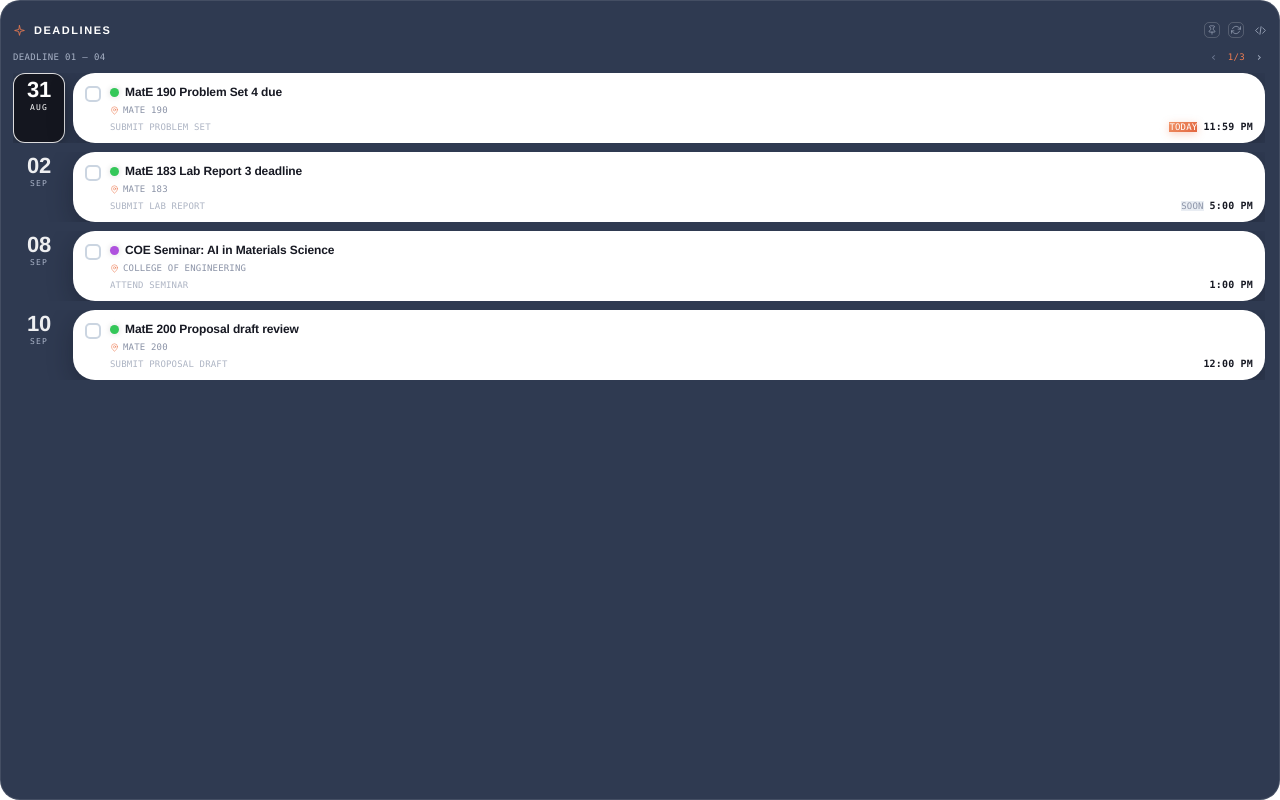
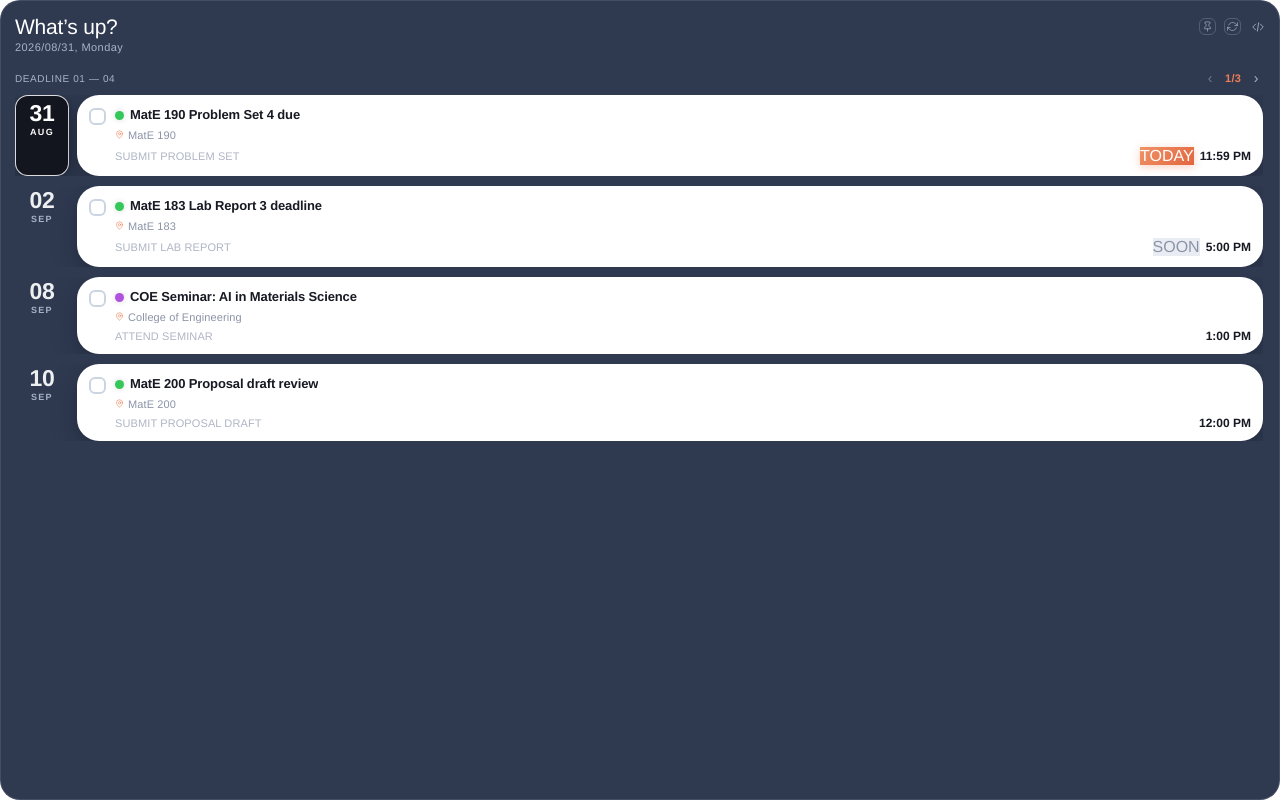
Before and after one commit to Aljeu/deadline-widget, a React (Vite) app in the folder frontend/: page / in a window 1280 px wide. Built offline with nearby package versions, Linux system fonts and the light colour scheme; no server answers.

Commit message:
Header rework: drop star icon, large light 'What's up?' greeting, auto-updating date line (YYYY/MM/DD, Day) synced to clock; switch type system to soft-rounded SF Rounded (ui-rounded) per reference

```diff
--- a/frontend/src/components/Header.jsx
+++ b/frontend/src/components/Header.jsx
@@ -1,14 +1,48 @@
-// Header.jsx — drag region, star motif, DEADLINES title, pin toggle, sync toggle, code motif.
-import React from 'react';
-import { StarIcon, CodeIcon, SyncIcon, PinIcon } from './icons.jsx';
+// Header.jsx — greeting header: large light "What's up?", today's date (auto-
+// updates at midnight), pin toggle, sync toggle, code motif. Full row is the
+// drag region; buttons are no-drag.
+import React, { useEffect, useState } from 'react';
+import { CodeIcon, SyncIcon, PinIcon } from './icons.jsx';
+
+const WEEKDAYS = ['Sunday', 'Monday', 'Tuesday', 'Wednesday', 'Thursday', 'Friday', 'Saturday'];
+
+/** 'YYYY/MM/DD, Day' — e.g. '2026/09/01, Tuesday'. */
+function todayLabel(d = new Date()) {
+  const y = d.getFullYear();
+  const m = String(d.getMonth() + 1).padStart(2, '0');
+  const day = String(d.getDate()).padStart(2, '0');
+  return `${y}/${m}/${day}, ${WEEKDAYS[d.getDay()]}`;
+}
+
+/** Re-renders at every local midnight so the date rolls over with the clock. */
+function useTodayLabel() {
+  const [label, setLabel] = useState(() => todayLabel());
+  useEffect(() => {
+    let timer;
+    const schedule = () => {
+      const now = new Date();
+      const nextMidnight = new Date(now.getFullYear(), now.getMonth(), now.getDate() + 1);
+      timer = setTimeout(() => {
+        setLabel(todayLabel());
+        schedule(); // re-arm for the following midnight
+      }, nextMidnight - now + 2000);
+    };
+    schedule();
+    return () => clearTimeout(timer);
+  }, []);
+  return label;
+}
 
 export default function Header({ syncing, onSync, isPinned, onTogglePin }) {
+  const today = useTodayLabel();
+
   return (
     <div className="header header-drag">
-      <span className="header-star">
-        <StarIcon size={13} />
-      </span>
-      <span className="title">Deadlines</span>
+      <div className="header-left">
+        <div className="title">What&rsquo;s up?</div>
+        <div className="today">{today}</div>
+      </div>
+      <div className="header-tools">
         <button
           type="button"
           className={`pin-toggle${isPinned ? ' pinned' : ''}`}
@@ -19,7 +53,7 @@ export default function Header({ syncing, onSync, isPinned, onTogglePin }) {
           onClick={onTogglePin}
         >
           <span className={`pin-glyph${isPinned ? ' rotated' : ''}`}>
-          <PinIcon size={10} />
+            <PinIcon size={11} />
           </span>
         </button>
         <button
@@ -35,13 +69,14 @@ export default function Header({ syncing, onSync, isPinned, onTogglePin }) {
             <span className="sync-spinner" />
           ) : (
             <span className="sync-glyph">
-            <SyncIcon size={10} />
+              <SyncIcon size={11} />
             </span>
           )}
         </button>
         <span className="header-code">
-        <CodeIcon size={13} />
+          <CodeIcon size={14} />
         </span>
+      </div>
     </div>
   );
 }
--- a/frontend/src/styles.css
+++ b/frontend/src/styles.css
@@ -1,32 +1,34 @@
-/* styles.css — Deadline Widget: senior-UI transfer of the reference schedule app.
-   Slate-navy canvas #2F3A51, pure-white rounded cards, terracotta-orange accent,
-   left date-block rail (featured date filled), colored category dots. */
+/* styles.css — Deadline Widget: reference-app font transfer.
+   Soft rounded geometric sans (SF Rounded via ui-rounded) throughout, light
+   weight for the greeting, airy hierarchy. Slate-navy canvas #2F3A51, pure-white
+   rounded cards, left date-block rail (featured filled), terracotta accent. */
 
 :root {
-  --bg: #2F3A51;            /* slate-navy canvas (sampled) */
-  --surface: #FFFFFF;       /* floating cards */
-  --surface-2: #F4F7FB;     /* card hover */
+  --bg: #2F3A51;
+  --surface: #FFFFFF;
+  --surface-2: #F4F7FB;
   --border: rgba(255, 255, 255, 0.10);
   --border-strong: rgba(255, 255, 255, 0.18);
-  --text: #FFFFFF;          /* on-canvas primary */
-  --muted: #A8B2C6;         /* on-canvas secondary */
-  --faint: #6E7A93;         /* on-canvas hints */
+  --text: #FFFFFF;
+  --muted: #A8B2C6;
+  --faint: #6E7A93;
 
-  --ink: #171923;           /* on-card primary */
-  --slate: #8B93A7;         /* on-card secondary */
-  --slate-soft: #AEB5C4;    /* on-card faint */
+  --ink: #171923;
+  --slate: #8B93A7;
+  --slate-soft: #AEB5C4;
 
-  --accent: #ED7C52;        /* terracotta (primary accent) */
+  --accent: #ED7C52;
   --accent-grad: linear-gradient(135deg, #F09266, #E2663F);
   --accent-soft: rgba(237, 124, 82, 0.16);
   --danger: #E5484D;
 
-  --dot-course: #34C759;    /* green (COURSE) */
-  --dot-announce: #AF52DE;  /* purple (ANNOUNCEMENT) */
-  --featured-bg: #14161F;   /* featured date block (near-black) */
+  --dot-course: #34C759;
+  --dot-announce: #AF52DE;
+  --featured-bg: #14161F;
 
-  --sans: "Avenir Next", "Helvetica Neue", -apple-system, BlinkMacSystemFont, sans-serif;
-  --mono: "SF Mono", "JetBrains Mono", Menlo, Consolas, monospace;
+  /* Soft rounded geometric sans — matches the reference app. ui-rounded maps to
+     SF Pro Rounded on macOS; fall back through similar rounded/geometric faces. */
+  --sans: ui-rounded, "SF Pro Rounded", "Avenir Next", "Helvetica Neue", -apple-system, sans-serif;
 
   --radius: 20px;
   --card-radius: 22px;
@@ -50,6 +52,7 @@ body {
 
 body {
   font-family: var(--sans);
+  font-weight: 400;
   color: var(--text);
   -webkit-font-smoothing: antialiased;
   text-rendering: optimizeLegibility;
@@ -70,33 +73,52 @@ body {
   border: 1px solid rgba(255, 255, 255, 0.10);
   display: flex;
   flex-direction: column;
-  padding: 12px 12px 10px;
+  padding: 14px 14px 10px;
 }
 
 /* ------------------------------------------------ header / drag region */
 
 .header {
   display: flex;
-  align-items: center;
-  gap: 8px;
-  height: 34px;
-  flex: 0 0 34px;
+  align-items: flex-start;
+  gap: 10px;
+  flex: 0 0 auto;
+  min-height: 52px;
   -webkit-app-region: drag;
+  padding-bottom: 8px;
+}
+
+.header-left {
+  flex: 1;
+  min-width: 0;
+  display: flex;
+  flex-direction: column;
+  gap: 3px;
 }
 
 .header .title {
-  font-weight: 700;
-  font-size: 11px;
-  letter-spacing: 0.14em;
-  text-transform: uppercase;
+  font-weight: 300;
+  font-size: 21px;
+  line-height: 1.1;
+  letter-spacing: -0.01em;
   color: var(--text);
-  flex: 1;
   white-space: nowrap;
 }
 
-.header .header-star {
-  color: var(--accent);
+.header .today {
+  font-weight: 500;
+  font-size: 11px;
+  letter-spacing: 0.04em;
+  color: var(--muted);
+  font-variant-numeric: tabular-nums;
+  white-space: nowrap;
+}
+
+.header-tools {
   display: flex;
+  align-items: center;
+  gap: 8px;
+  padding-top: 3px;
 }
 
 .header .header-code {
@@ -108,10 +130,10 @@ body {
 .pin-toggle,
 .sync-toggle {
   -webkit-app-region: no-drag;
-  width: 16px;
-  height: 16px;
+  width: 17px;
+  height: 17px;
   border: 1px solid var(--border-strong);
-  border-radius: 5px;
+  border-radius: 6px;
   background: transparent;
   display: flex;
   align-items: center;
@@ -169,21 +191,21 @@ body {
   to { transform: rotate(360deg); }
 }
 
-/* ------------------------------------------------ pagination row */
+/* ------------------------------------------------ today / pagination */
 
 .pagination-row {
   display: flex;
   align-items: center;
   justify-content: space-between;
-  height: 20px;
-  flex: 0 0 20px;
+  height: 22px;
+  flex: 0 0 22px;
   margin-bottom: 6px;
 }
 
 .pagination-row .range {
-  font-family: var(--mono);
-  font-size: 9px;
-  letter-spacing: 0.04em;
+  font-size: 10px;
+  font-weight: 500;
+  letter-spacing: 0.06em;
   text-transform: uppercase;
   color: var(--muted);
   font-variant-numeric: tabular-nums;
@@ -198,17 +220,16 @@ body {
 .page-prev,
 .page-next {
   -webkit-app-region: no-drag;
-  width: 16px;
-  height: 16px;
+  width: 18px;
+  height: 18px;
   display: flex;
   align-items: center;
   justify-content: center;
   background: transparent;
   border: 1px solid transparent;
-  border-radius: 4px;
+  border-radius: 6px;
   color: var(--muted);
-  font-family: var(--mono);
-  font-size: 12px;
+  font-size: 14px;
   line-height: 1;
   cursor: pointer;
   padding: 0;
@@ -229,9 +250,9 @@ body {
 }
 
 .pagination-row .page-indicator {
-  font-family: var(--mono);
-  font-size: 9px;
-  letter-spacing: 0.04em;
+  font-size: 11px;
+  font-weight: 600;
+  letter-spacing: 0.02em;
   color: var(--muted);
   font-variant-numeric: tabular-nums;
 }
@@ -246,7 +267,7 @@ body {
   flex: 1;
   display: flex;
   flex-direction: column;
-  gap: 9px;
+  gap: 10px;
   overflow-y: auto;
   padding-right: 2px;
   min-height: 0;
@@ -255,7 +276,7 @@ body {
 .card-page {
   display: flex;
   flex-direction: column;
-  gap: 9px;
+  gap: 10px;
 }
 
 .card-list::-webkit-scrollbar {
@@ -278,8 +299,8 @@ body {
 }
 
 .tl-rail {
-  width: 52px;
-  flex: 0 0 52px;
+  width: 54px;
+  flex: 0 0 54px;
   display: flex;
   flex-direction: column;
   align-items: center;
@@ -288,9 +309,8 @@ body {
 }
 
 .rail-day {
-  font-family: var(--sans);
-  font-weight: 800;
-  font-size: 22px;
+  font-weight: 700;
+  font-size: 23px;
   line-height: 1;
   color: rgba(255, 255, 255, 0.92);
   letter-spacing: -0.01em;
@@ -298,15 +318,14 @@ body {
 }
 
 .rail-mon {
-  font-family: var(--mono);
-  font-size: 8px;
+  font-weight: 600;
+  font-size: 9px;
   letter-spacing: 0.14em;
   text-transform: uppercase;
   color: var(--muted);
   margin-top: 2px;
 }
 
-/* featured (first/urgent) date -> filled near-black block, white text */
 .tl-rail.featured .rail-day,
 .tl-rail.featured .rail-mon {
   color: #FFFFFF;
@@ -315,8 +334,8 @@ body {
 .tl-rail.featured {
   background: var(--featured-bg);
   border: 1px solid rgba(255, 255, 255, 0.85);
-  border-radius: 12px;
-  padding: 5px 0;
+  border-radius: 13px;
+  padding: 6px 0;
   box-shadow: 0 4px 14px rgba(0, 0, 0, 0.35);
 }
 
@@ -343,12 +362,12 @@ body {
 
 .card-check {
   -webkit-app-region: no-drag;
-  width: 16px;
-  height: 16px;
-  flex: 0 0 16px;
+  width: 17px;
+  height: 17px;
+  flex: 0 0 17px;
   margin-top: 1px;
   border: 2px solid #CBD5E1;
-  border-radius: 5px;
+  border-radius: 6px;
   background: transparent;
   display: flex;
   align-items: center;
@@ -392,7 +411,7 @@ body {
   height: 9px;
   border-radius: 50%;
   flex: 0 0 9px;
-  margin-top: 3px;
+  margin-top: 4px;
   box-shadow: 0 0 6px rgba(0, 0, 0, 0.15);
 }
 
@@ -407,9 +426,9 @@ body {
 .card-subject {
   position: relative;
   display: inline-block;
-  font-weight: 700;
-  font-size: 12px;
-  line-height: 1.25;
+  font-weight: 600;
+  font-size: 13px;
+  line-height: 1.3;
   letter-spacing: -0.01em;
   color: var(--ink);
   overflow: hidden;
@@ -438,10 +457,9 @@ body {
   display: flex;
   align-items: center;
   gap: 4px;
-  font-family: var(--mono);
-  font-size: 9px;
-  letter-spacing: 0.02em;
-  text-transform: uppercase;
+  font-size: 11px;
+  font-weight: 500;
+  letter-spacing: 0.01em;
   color: var(--slate);
   white-space: nowrap;
   overflow: hidden;
@@ -459,14 +477,14 @@ body {
   align-items: center;
   gap: 6px;
   margin-top: 1px;
-  font-family: var(--mono);
-  font-size: 9px;
-  letter-spacing: 0.02em;
-  text-transform: uppercase;
   font-variant-numeric: tabular-nums;
 }
 
 .card-action {
+  font-size: 11px;
+  font-weight: 500;
+  letter-spacing: 0.01em;
+  text-transform: uppercase;
   color: var(--slate-soft);
   white-space: nowrap;
   overflow: hidden;
@@ -476,28 +494,21 @@ body {
 }
 
 .card-time {
+  font-size: 12px;
+  font-weight: 600;
   color: var(--ink);
-  font-weight: 700;
-  font-size: 10px;
   white-space: nowrap;
 }
 
 .card-deadline .tag {
   margin-left: auto;
-  font-family: var(--mono);
-  font-size: 8px;
+  font-size: 9px;
+  font-weight: 600;
   letter-spacing: 0.06em;
-  padding: 2px 6px;
+  padding: 3px 7px;
   border-radius: 999px;
   text-transform: uppercase;
   white-space: nowrap;
-  font-weight: 600;
-}
-
-.btn-group {
-  display: flex;
-  align-items: center;
-  gap: 4px;
 }
 
 .tag-accent {
@@ -515,22 +526,22 @@ body {
 
 .toast {
   position: absolute;
-  left: 12px;
-  right: 12px;
+  left: 14px;
+  right: 14px;
   bottom: 12px;
   z-index: 50;
   display: flex;
   align-items: center;
   gap: 10px;
   background: #FFFFFF;
-  border-radius: 14px;
-  padding: 10px 12px;
+  border-radius: 16px;
+  padding: 11px 13px;
   box-shadow: 0 16px 40px rgba(10, 12, 20, 0.55);
 }
 
 .toast .toast-msg {
-  font-family: var(--mono);
-  font-size: 9px;
+  font-size: 11px;
+  font-weight: 600;
   letter-spacing: 0.05em;
   text-transform: uppercase;
   color: var(--ink);
@@ -538,15 +549,13 @@ body {
   white-space: nowrap;
   overflow: hidden;
   text-overflow: ellipsis;
-  font-weight: 600;
 }
 
 .toast-undo {
   -webkit-app-region: no-drag;
-  font-family: var(--mono);
-  font-size: 9px;
+  font-size: 11px;
+  font-weight: 700;
   letter-spacing: 0.08em;
-  font-weight: 700;
   color: var(--accent);
   background: transparent;
   border: none;
@@ -580,17 +589,17 @@ body {
 }
 
 .empty-state .empty-title {
-  font-weight: 700;
-  font-size: 12px;
-  letter-spacing: 0.12em;
+  font-weight: 600;
+  font-size: 13px;
+  letter-spacing: 0.10em;
   text-transform: uppercase;
   color: var(--muted);
 }
 
 .empty-state .empty-hint {
-  font-family: var(--mono);
-  font-size: 9px;
-  letter-spacing: 0.08em;
+  font-size: 11px;
+  font-weight: 500;
+  letter-spacing: 0.06em;
   text-transform: uppercase;
   color: var(--faint);
 }
@@ -598,15 +607,15 @@ body {
 .empty-sync {
   -webkit-app-region: no-drag;
   margin-top: 10px;
-  font-family: var(--mono);
-  font-size: 9px;
-  letter-spacing: 0.12em;
+  font-size: 11px;
+  font-weight: 600;
+  letter-spacing: 0.08em;
   text-transform: uppercase;
   color: var(--muted);
   background: transparent;
   border: 1px solid var(--border-strong);
   border-radius: 999px;
-  padding: 6px 14px;
+  padding: 7px 15px;
   cursor: pointer;
   transition: all 150ms ease;
 }
```
Also changed, not shown: 2 other files (tests, documents, lock files or other folders). Lines whose indentation alone changed are shown as unchanged.
